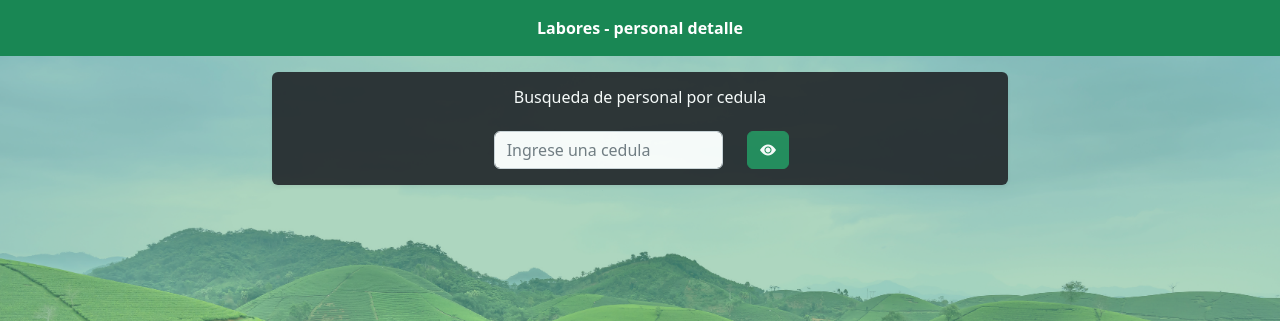
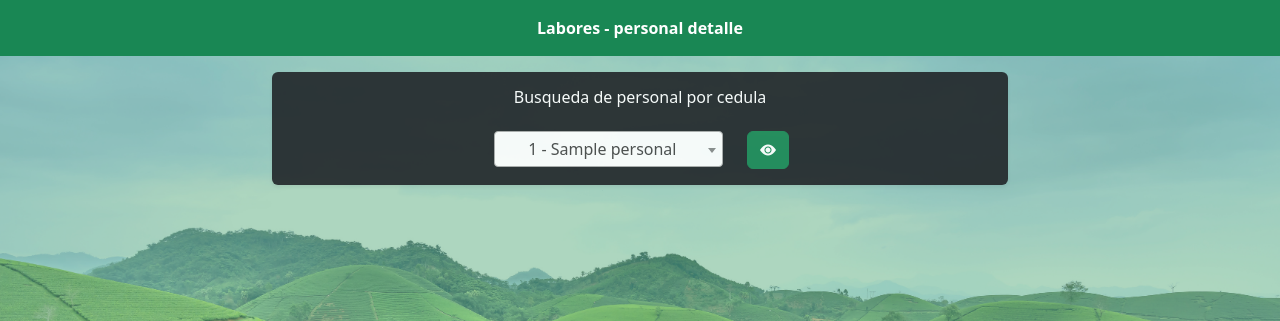
Before and after one commit to ZamThe/cine, a PHP site: page /src/laboresPersonalDetalle.php in a window 1280 px wide. Shown: the part 76-397 px from the top of the page. Run offline with PHP 8.4, Linux system fonts and the light colour scheme; the visitor is signed in with stand-in values (Sample User, id 1); tables that the repository leaves empty or names only in its code hold one stand-in row (values such as "Sample post"); some libraries are stand-ins or nearby versions.

Commit message:
Se ajusto el select para mostrar nombre y cedula

```diff
--- a/src/laboresPersonalDetalle.php
+++ b/src/laboresPersonalDetalle.php
@@ -33,6 +33,12 @@
         $guardarPersonalLabores = $traerPersonalLabores->fetchAll(PDO::FETCH_ASSOC);
     }
 
+    //Traer personal
+    $traerPersonal = $connect->prepare("SELECT * FROM personal ORDER BY nombre ASC");
+    if($traerPersonal->execute()){
+        $guardarPersonal = $traerPersonal->fetchAll(PDO::FETCH_ASSOC);
+    }
+
     //Instanciar formateador de numeros
     $fmt = new \NumberFormatter('es_CO', \NumberFormatter::CURRENCY);
 
@@ -56,6 +62,17 @@
         <link href="https://cdn.jsdelivr.net/npm/select2@4.1.0-rc.0/dist/css/select2.min.css" rel="stylesheet" />
         <!-- Main css -->
         <link rel="stylesheet" href="css/styles.css">
+        <style>
+            .select2-selection__rendered {
+                line-height: 35px !important;
+            }
+            .select2-container .select2-selection--single {
+                height: 36px !important;
+            }
+            .select2-selection__arrow {
+                height: 36px !important;
+            }
+        </style>
     </head>
     <body class="bg-main">
         <nav class="navbar navbar-expand-lg bg-dark navbar-light border-bottom border-4 opacity9 w-100">
@@ -95,7 +112,16 @@
                         <form action="informes/reportePorCedula.php" method="POST">
                             <div class="row justify-content-center mt-3 mb-3">
                                 <div class="col-10 col-sm-10 col-md-5 col-lg-4 col-xl-4 text-center">
-                                    <input type="text" class="form-control" name="cedula" placeholder="Ingrese una cedula">
+                                    <select id="seleccionarCedula" class="form-select" name="cedula">
+                                        <?php
+
+                                            foreach ($guardarPersonal as $gp) {
+                                                echo '<option value="'.$gp['identificacion'].'">'.$gp['identificacion'].' - '.$gp['nombre'].'</option>';
+                                            }
+
+                                        ?>
+                                    </select>
+                                    <!-- <input type="text" class="form-control" name="cedula" placeholder="Ingrese una cedula">-->
                                     <input type="hidden" name="reportePorSoloCedula" value="1">
                                 </div>
                                 <div class="col-10 col-sm-10 col-md-5 col-lg-4 col-xl-1 text-center">
@@ -186,6 +212,8 @@
 
             window.addEventListener("load", function(event) {
 
+                //Activar select2
+                $("#seleccionarCedula").select2()
             });
 
 
```
